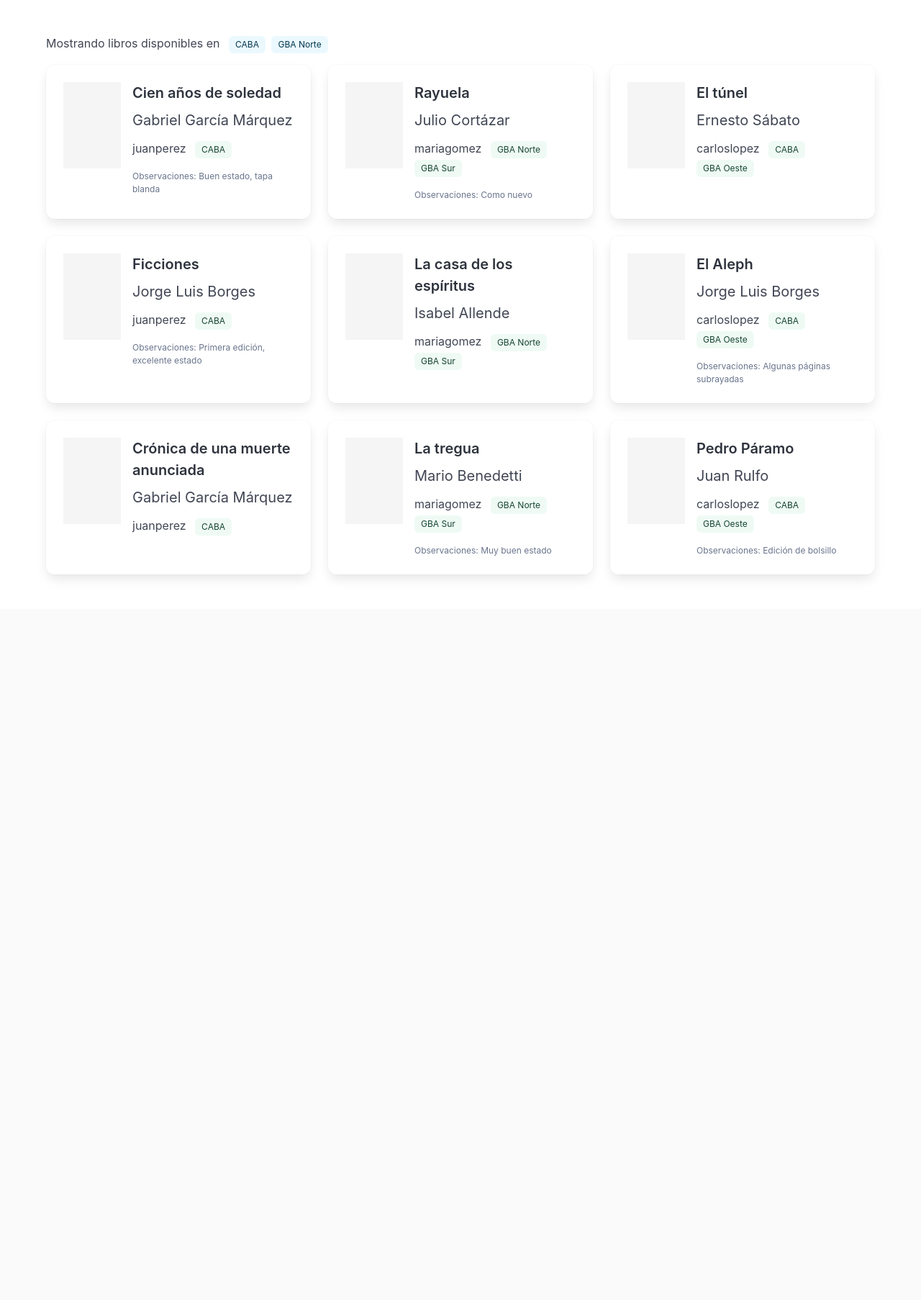
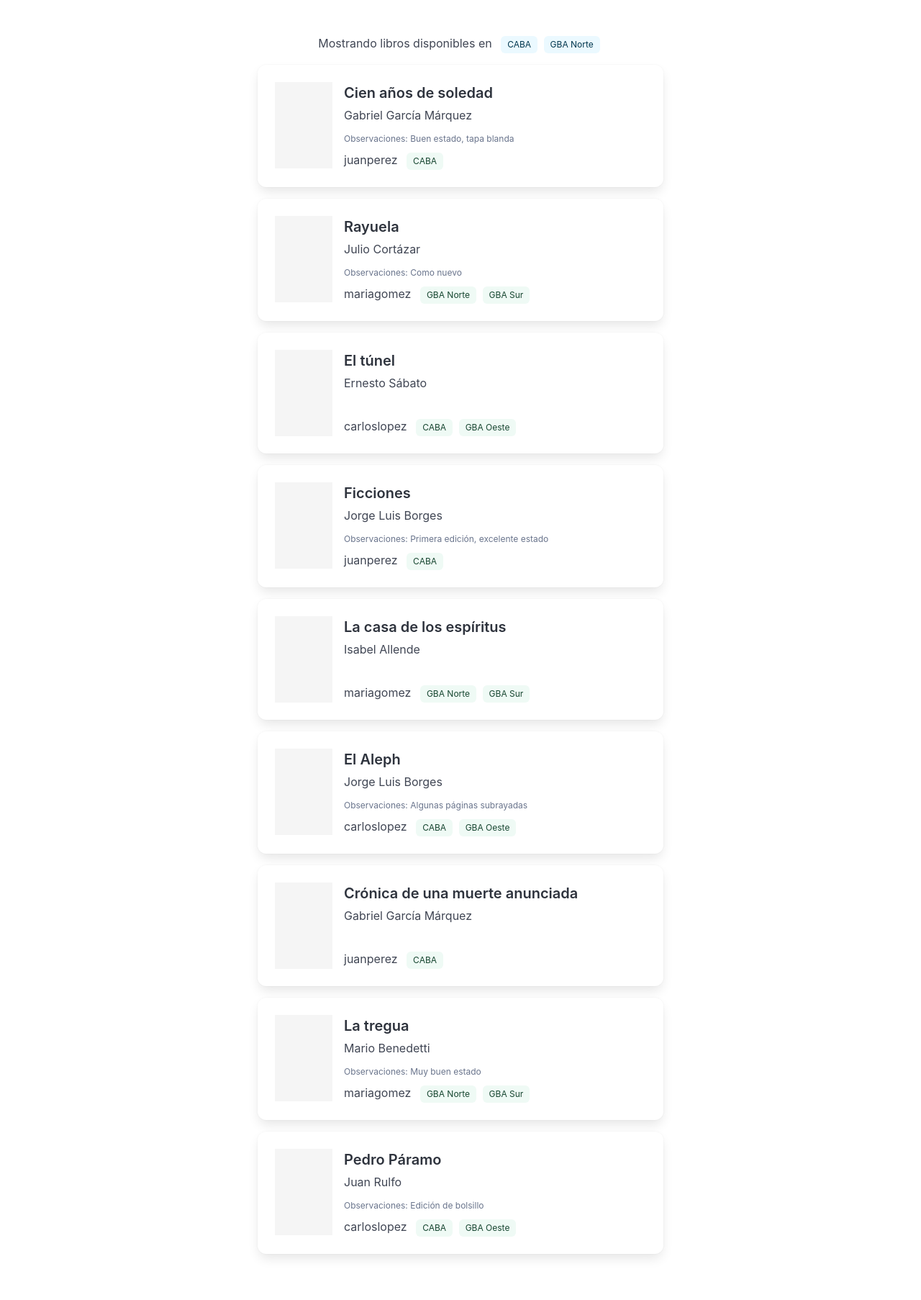
Before and after one commit to facundoolano/giralibros, a Django app: page / in a window 1280 px wide. Shown: the part 56-1862 px from the top of the page at 72% size. Before the commit the page ends 856 px from the top, so only its background shows below. Run offline with Django 4.2, Linux system fonts and the light colour scheme.

Commit message:
more experimenting

```diff
--- a/books/templates/home.html
+++ b/books/templates/home.html
@@ -3,47 +3,47 @@
 {% block title %}Inicio - Cambio Libros{% endblock %}
 
 {% block logged_content %}
-    <div class="mb-4">
+    <div class="mb-4 has-text-centered">
         <span class="mr-2">Mostrando libros disponibles en</span>
         {% for location in user_locations %}
             <span class="tag is-info is-light mr-1">{{ location.get_area_display }}</span>
         {% endfor %}
     </div>
 
-    <div class="columns is-multiline">
-        {% for book in offered_books %}
-            <div class="column is-one-third">
-                <div class="card" style="height: 100%;">
+    <div class="columns is-centered">
+        <div class="column is-half">
+            {% for book in offered_books %}
+                <div class="card mb-4">
                     <div class="card-content">
                         <article class="media">
                             <figure class="media-left">
                                 <div style="width: 80px; height: 120px; background-color: #f5f5f5;"></div>
                             </figure>
-                            <div class="media-content">
-                                <p class="mb-2 is-size-5"><strong>{{ book.title }}</strong></p>
-                                <p class="mb-3 is-size-5">{{ book.author }}</p>
-                                <div class="content">
+                            <div class="media-content" style="display: flex; flex-direction: column; min-height: 120px;">
+                                <div>
+                                    <p class="mb-1 is-size-5"><strong>{{ book.title }}</strong></p>
+                                    <p class="mb-3 is-size-6">{{ book.author }}</p>
+                                    {% if book.notes %}
+                                        <p class="is-size-7 has-text-grey mb-2">Observaciones: {{ book.notes }}</p>
+                                    {% endif %}
+                                </div>
+                                <div class="content" style="margin-top: auto;">
                                     <p>
                                         <span class="mr-2">{{ book.user.username }}</span>
                                         {% for location in book.user.locations.all %}
                                             <span class="tag is-success is-light mr-1">{{ location.get_area_display }}</span>
                                         {% endfor %}
                                     </p>
-                                    {% if book.notes %}
-                                        <p class="is-size-7 has-text-grey">Observaciones: {{ book.notes }}</p>
-                                    {% endif %}
                                 </div>
                             </div>
                         </article>
                     </div>
                 </div>
-            </div>
-        {% empty %}
-            <div class="column">
+            {% empty %}
                 <div class="notification is-info is-light">
                     <p>No hay libros disponibles en este momento.</p>
                 </div>
-            </div>
-        {% endfor %}
+            {% endfor %}
+        </div>
     </div>
 {% endblock %}
```
